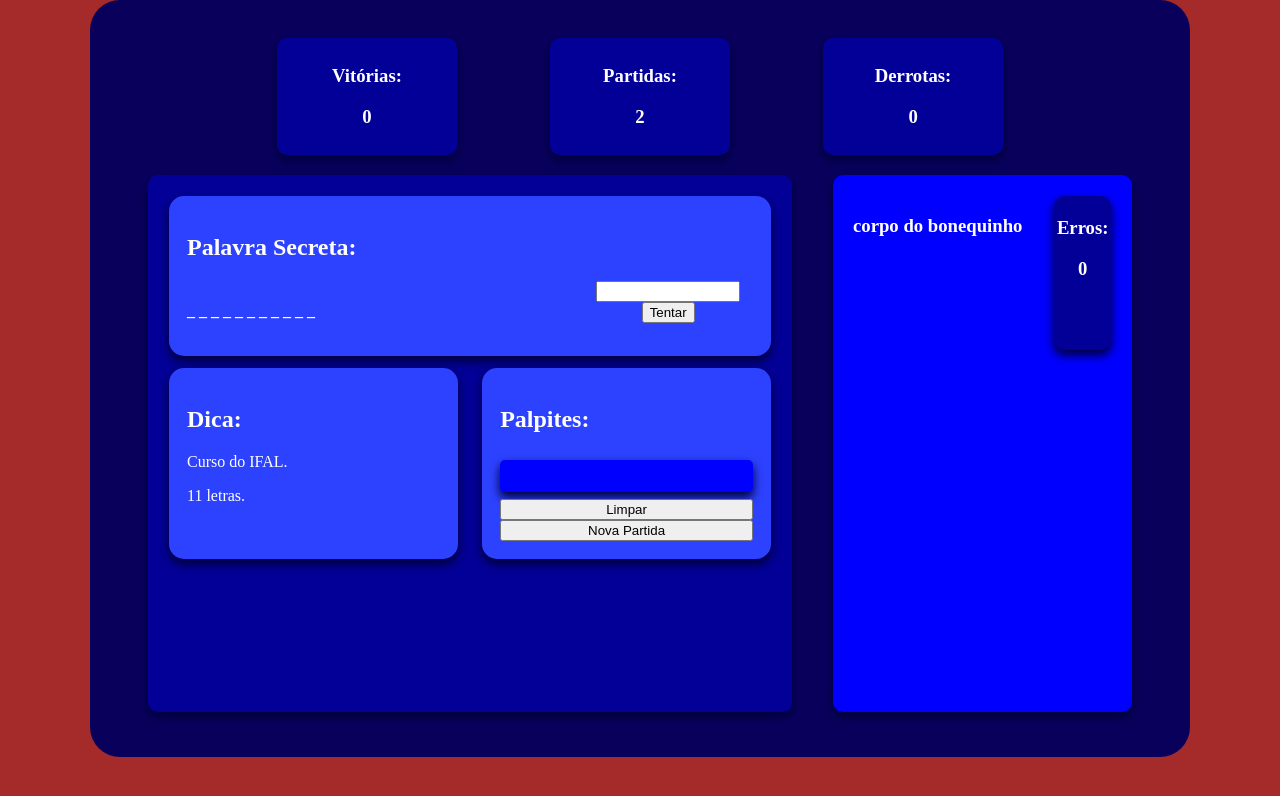
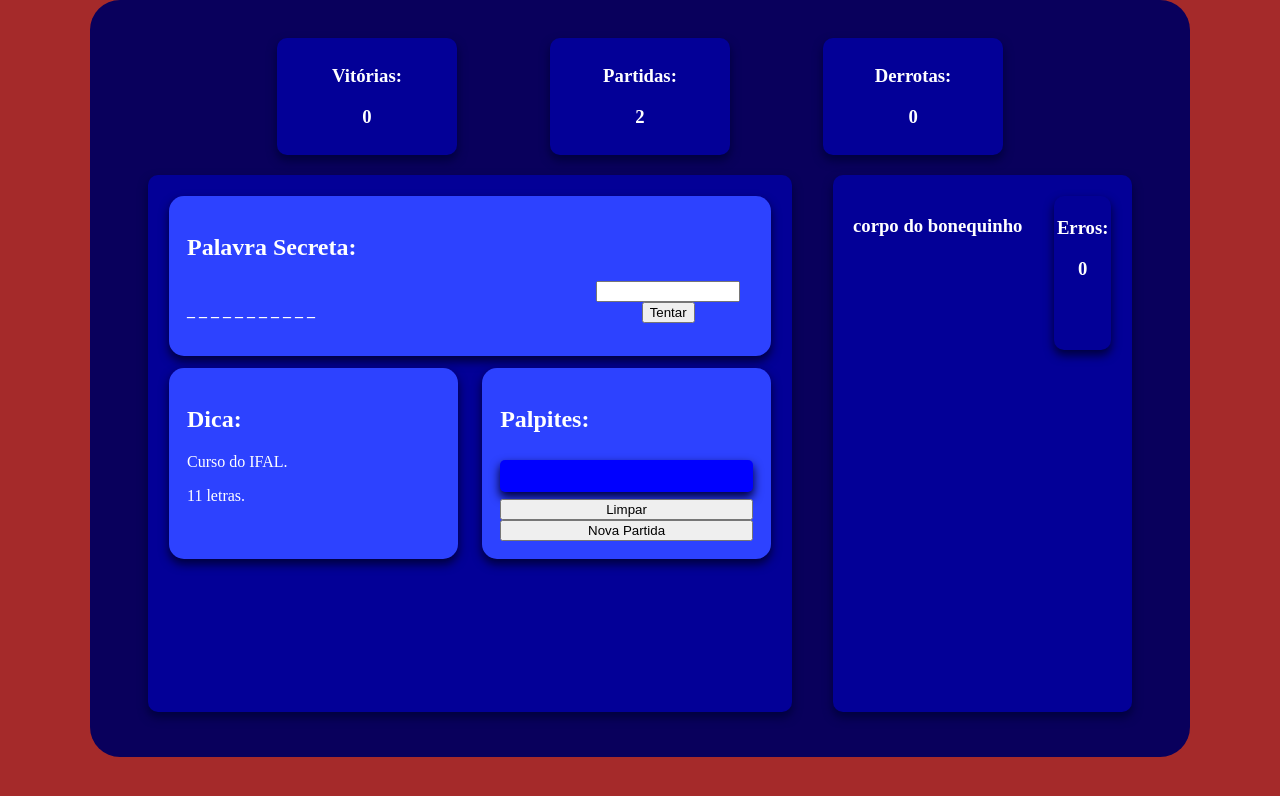
Before and after one commit to guilherme-gjv/Jogo-da-Forca-js, a plain HTML site: page html/index.html in a window 1280 px wide. Drawn offline with Linux system fonts and the light colour scheme.

Commit message:
fix: right main card lighter color

```diff
--- a/html/index.html
+++ b/html/index.html
@@ -71,7 +71,7 @@
             </div>
           </section>
         </section>
-        <section class="azul secao w-30 flex space-between">
+        <section class="azul-claro secao w-30 flex space-between">
           <h1>corpo do bonequinho</h1>
           <div class="card-pontuacao h-30">
             <h3>Erros:</h3>
```
